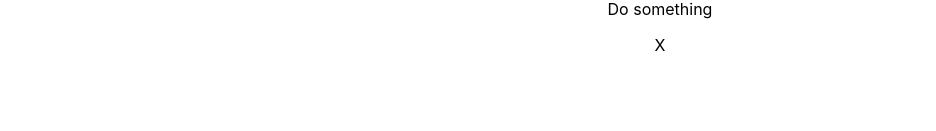
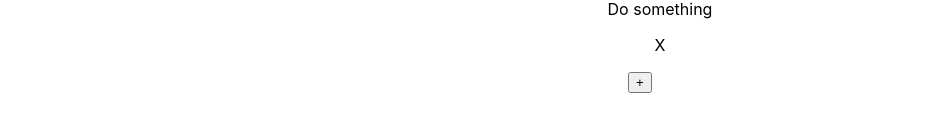
Before and after one commit to nestorrecinosUCA/react-intro, a React (Create React App) app: page / in a window 1280 px wide. Shown: the part 341-472 px from the top of the page, without its empty margins (0-936 px from the left). Built offline with nearby package versions, Linux system fonts and the light colour scheme.

Commit message:
:construction: Add CreateTodoButton component

```diff
--- a/src/App.js
+++ b/src/App.js
@@ -1,4 +1,4 @@
-import { TodoCounter, TodoSearch, TodoList, TodoItem } from './todos';
+import { TodoCounter, TodoSearch, TodoList, TodoItem, CreateTodoButton} from './todos';
 import './App.css';
 
 function App() {
@@ -13,7 +13,7 @@ function App() {
         <TodoItem />
       </TodoList>
 
-      {/* <CreateTodoButton /> */}
+      <CreateTodoButton />
     </div>
   );
 }
--- /dev/null
+++ b/src/todos/CreateTodoButton.js
@@ -0,0 +1,7 @@
+function CreateTodoButton() {
+  return (
+    <button>+</button>
+  )
+}
+
+export { CreateTodoButton };
--- a/src/todos/index.js
+++ b/src/todos/index.js
@@ -2,3 +2,4 @@ export * from './TodoCounter';
 export * from './TodoSearch';
 export * from './TodoList';
 export * from './TodoItem';
+export * from './CreateTodoButton';
```
